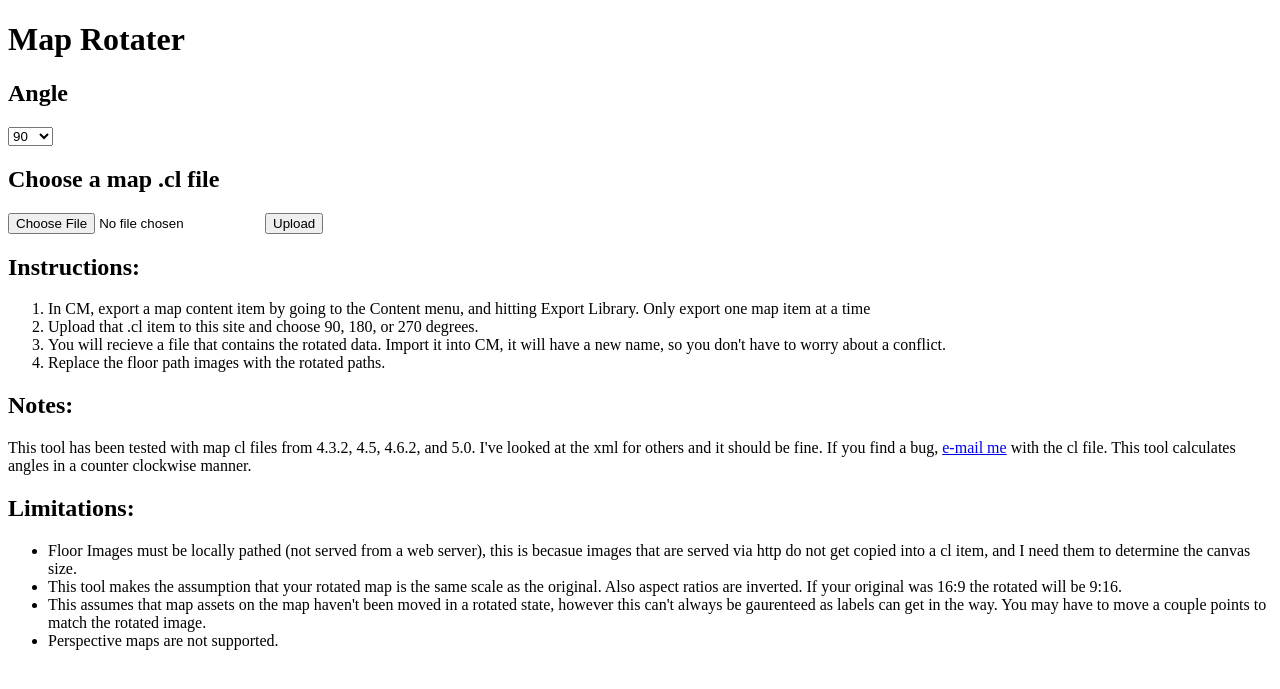
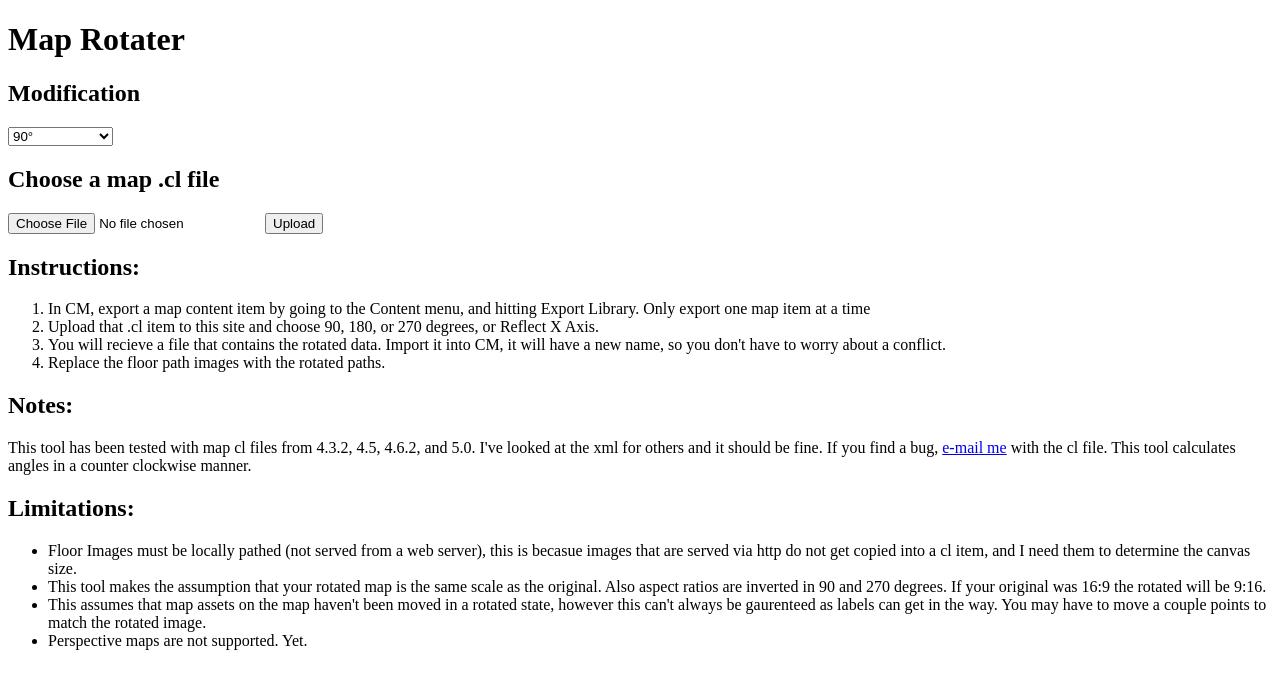
Before and after one commit to erinxocon/maprot, a Flask app: page / in a window 1280 px wide. Shown: the top 689 px of the page. Run offline with Flask 2, Linux system fonts and the light colour scheme.

Commit message:
added relfection ability for uploaded maps across x and y axis

```diff
--- a/app.py
+++ b/app.py
@@ -28,7 +28,11 @@ def allowed_file(filename):
 def rotMap(zfile, angle):
     print('main function invoked')
     l = []
-    theta = radians(angle)
+    if angle != 'mirror_x':
+        theta = radians(int(angle))
+    else:
+        theta = angle
+
     tempdir = tempfile.mkdtemp()
     tempname = os.path.join(tempdir, 'Output.cl')
 
@@ -70,8 +74,15 @@ def iterChild(child, l, theta):
     y = float(child.find('.Position/Y').text)
     x_cart = x - 0.5*width
     y_cart = 0.5*height - y
-    x_rotated = (x_cart*cos(theta)) - (y_cart*sin(theta))
-    y_rotated = (x_cart*sin(theta)) + (y_cart*cos(theta))
+    if theta != 'mirror_x':
+        x_rotated = (x_cart*cos(theta)) - (y_cart*sin(theta))
+        y_rotated = (x_cart*sin(theta)) + (y_cart*cos(theta))
+    elif theta == 'mirror_x':
+        x_rotated = -x_cart
+        y_rotated = y_cart
+    elif theta == 'mirror_y':
+        x_rotated = x_cart
+        y_rotated = -y_cart
     x_fin = x_rotated + 0.5*width
     y_fin = 0.5*height - y_rotated
     child.find('.Position/X').text = str(x_fin)
@@ -86,7 +97,7 @@ def main_wimi():
             filename = secure_filename(file.filename)
             filePath = os.path.join(app.config['UPLOAD_FOLDER'], filename)
             file.save(filePath)
-            angle = int(request.form['angle'])
+            angle = request.form['angle']
             r = rotMap(filePath, angle)
             #os.remove(filePath)
             return r
--- a/templates/index.html
+++ b/templates/index.html
@@ -6,11 +6,13 @@
 <body>
     <h1>Map Rotater</h1>
     <form action="" method='post' enctype='multipart/form-data'>
-        <h2>Angle</h2>
+        <h2>Modification</h2>
         <select name="angle">
-            <option value="90" selected>90</option>
-            <option value="180">180</option>
-            <option value="270">270</option>
+            <option value="90" selected>90°</option>
+            <option value="180">180°</option>
+            <option value="270">270°</option>
+            <option value="mirror_x">Reflect X Axis</option>
+            <option value="mirror_y">Reflect Y Axis</option>
         </select>
         <h2>Choose a map .cl file</h2>
         <p><input type=file name=file />
@@ -21,22 +23,22 @@
        <h2>Instructions:</h2>
        <ol>
            <li>In CM, export a map content item by going to the Content menu, and hitting Export Library.  Only export one map item at a time</li>
-           <li>Upload that .cl item to this site and choose 90, 180, or 270 degrees.</li>
+           <li>Upload that .cl item to this site and choose 90, 180, or 270 degrees, or Reflect X Axis.</li>
            <li>You will recieve a file that contains the rotated data.  Import it into CM, it will have a new name, so you don't have to worry about a conflict.</li>
            <li>Replace the floor path images with the rotated paths.</li>
        </ol>
    </p>
    <p>
        <h2>Notes:</h2>
-       This tool has been tested with map cl files from 4.3.2, 4.5, 4.6.2, and 5.0.  I've looked at the xml for others and it should be fine. If you find a bug, <a href="mailto:moconnell@fourwindsinteractive.com">e-mail me</a> with the cl file.  This tool calculates angles in a counter clockwise manner.
+       This tool has been tested with map cl files from 4.3.2, 4.5, 4.6.2, and 5.0.  I've looked at the xml for others and it should be fine. If you find a bug, <a href="mailto:erin.oconnell@fourwindsinteractive.com">e-mail me</a> with the cl file.  This tool calculates angles in a counter clockwise manner.
    </p>
    <p>
        <h2>Limitations:</h2>
        <ul>
            <li>Floor Images must be locally pathed (not served from a web server), this is becasue images that are served via http do not get copied into a cl item, and I need them to determine the canvas size.</li>
-           <li>This tool makes the assumption that your rotated map is the same scale as the original.  Also aspect ratios are inverted.  If your original was 16:9 the rotated will be 9:16.</li>
+           <li>This tool makes the assumption that your rotated map is the same scale as the original.  Also aspect ratios are inverted in 90 and 270 degrees.  If your original was 16:9 the rotated will be 9:16.</li>
            <li>This assumes that map assets on the map haven't been moved in a rotated state, however this can't always be gaurenteed as labels can get in the way.  You may have to move a couple points to match the rotated image.</li>
-           <li>Perspective maps are not supported.</li>
+           <li>Perspective maps are not supported. Yet.</li>
        </ul>
    </p>
 </body>
```
